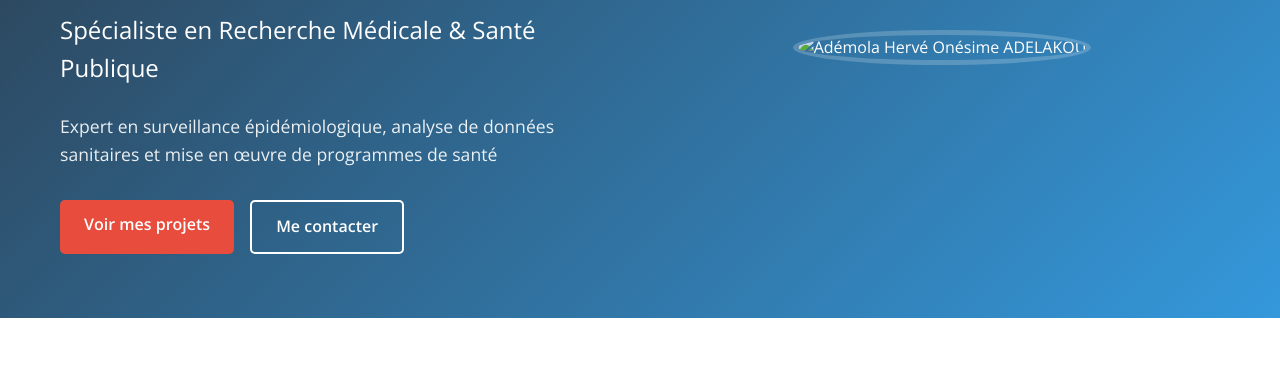
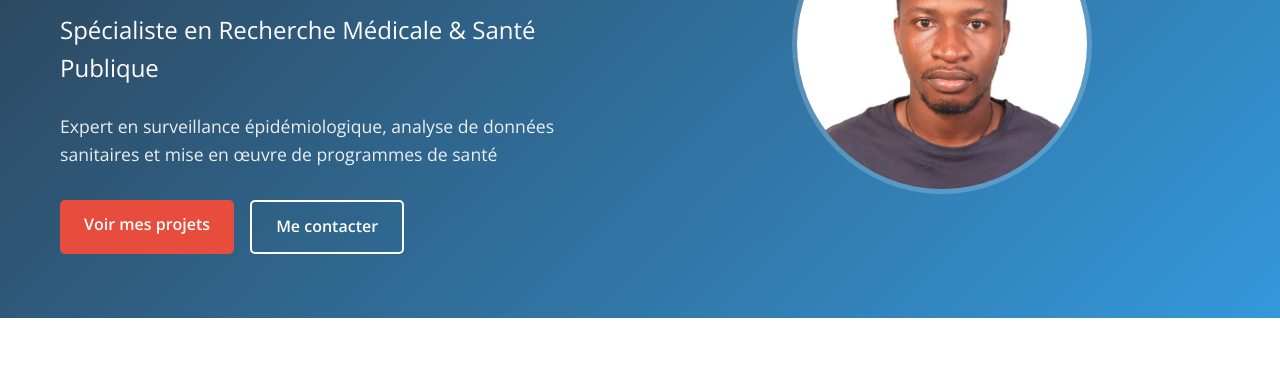
Before and after one commit to Oneherve/mon_site_web, a plain HTML site: page index.html in a window 1280 px wide. Shown: the part 293-672 px from the top of the page. Drawn offline with nearby package versions, Linux system fonts and the light colour scheme; files whose address does not match are found by name.

Commit message:
Correction chemin image profile

```diff
--- a/index.html
+++ b/index.html
@@ -42,7 +42,7 @@
                 </div>
             </div>
             <div class="hero-image">
-                <img src="C:/Users/LENOVO/Documents/Formation/Dev Web/IMG-20241021-WA0034.jpg" alt="Adémola Hervé Onésime ADELAKOU" class="profile-img">
+                <img src="image/profil.jpg" alt="Adémola Hervé Onésime ADELAKOU" class="profile-img">
             </div>
         </div>
     </section>
```
Also changed, not shown: image/profil.jpg (added).
